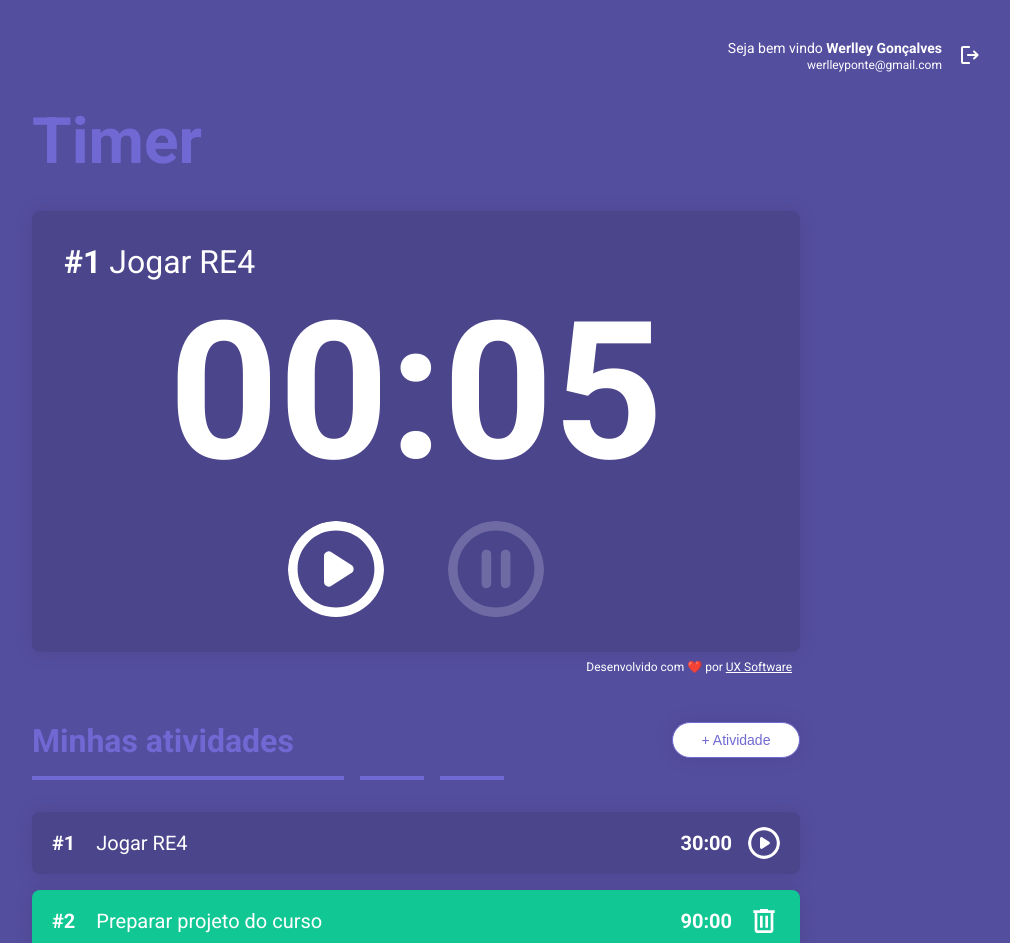
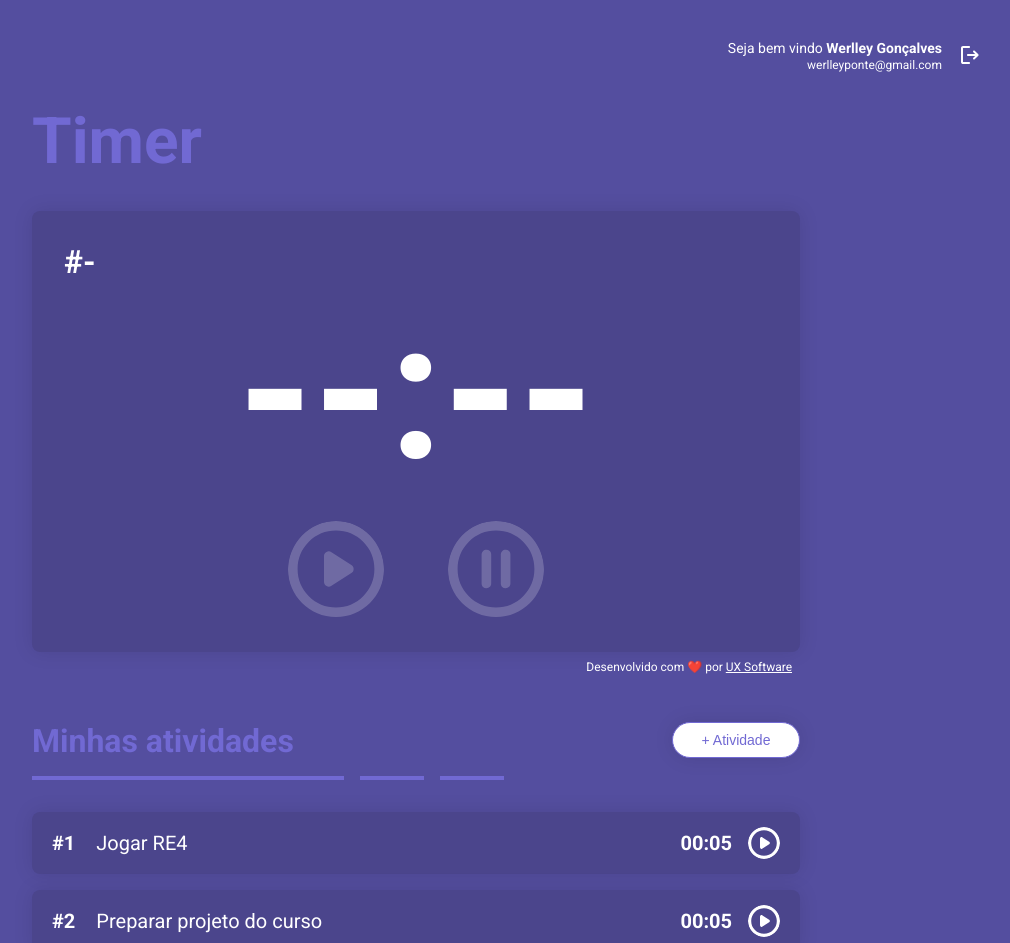
Before and after one commit to werlleyg/timerproject, a Next.js app: page /timer in a window 1280 px wide. Shown: the top 943 px of the page, without its empty margins (224-1234 px from the left). Built offline with nearby package versions, Linux system fonts and the light colour scheme.

Commit message:
feat: add start activity function

```diff
--- a/src/pages/timer/index.tsx
+++ b/src/pages/timer/index.tsx
@@ -19,7 +19,7 @@ import pauseIcon from '../../../public/assets/pause-icon.svg';
 import trashIcon from '../../../public/assets/trash-icon.svg';
 import successIcon from '../../../public/assets/success-icon.svg';
 
-interface IActivitiesList {
+interface IActivity {
   id: number;
   name: string;
   time: string;
@@ -27,40 +27,35 @@ interface IActivitiesList {
 }
 
 export default function Timer() {
-  const [activitiesList, setActivitiesList] = useState<IActivitiesList[]>([
+  const [activitiesList, setActivitiesList] = useState<IActivity[]>([
     {
       id: 1,
       name: 'Jogar RE4',
-      time: '30:00',
+      time: '00:05',
       status: 'pending',
     },
     {
       id: 2,
       name: 'Preparar projeto do curso',
-      time: '90:00',
-      status: 'completed',
+      time: '00:05',
+      status: 'pending',
     },
     {
       id: 3,
       name: 'Ler Stephen King',
-      time: '15:00',
-      status: 'active',
+      time: '00:05',
+      status: 'pending',
     },
   ]);
 
-  const [selectedActivity, setSelectedActivity] = useState<IActivitiesList>({
-    id: 1,
-    name: 'Jogar RE4',
-    time: '00:05',
-    status: 'pending',
-  });
+  const [selectedActivity, setSelectedActivity] = useState<IActivity>();
 
   const [counterStart, setCounterStart] = useState<boolean>(false);
 
   const counter = useRef<ReturnType<typeof setInterval> | undefined>();
 
   const startTimer = useCallback(() => {
-    if (!selectedActivity.time) return '--:--';
+    if (!selectedActivity?.time) return '--:--';
 
     setCounterStart(true);
 
@@ -94,6 +89,14 @@ export default function Timer() {
           time: '00:00',
         });
 
+        setActivitiesList((prev) =>
+          prev.map((activityPrev) => {
+            if (activityPrev.id === selectedActivity.id)
+              activityPrev.status = 'completed';
+            return activityPrev;
+          }),
+        );
+
         return setCounterStart(false);
       }
 
@@ -106,11 +109,30 @@ export default function Timer() {
     setCounterStart(false);
   }, [counter]);
 
+  const handleChangeActivity = useCallback(
+    (activity: IActivity) => {
+      let arrayActivities = activitiesList;
+      let activityIdx = activitiesList.indexOf(activity);
+
+      arrayActivities = arrayActivities.map((auxActivity) => {
+        if (auxActivity.status === 'active') auxActivity.status = 'pending';
+        return auxActivity;
+      });
+
+      arrayActivities[activityIdx].status = 'active';
+
+      setActivitiesList(arrayActivities);
+      setSelectedActivity(arrayActivities[activityIdx]);
+    },
+    [activitiesList],
+  );
+
   return (
     <>
       <Head>
         <title>
-          {counterStart ? `(${selectedActivity.time})` : ''} Timer - UX Software
+          {counterStart ? `(${selectedActivity?.time})` : ''} Timer - UX
+          Software
         </title>
         <meta
           name='description'
@@ -137,24 +159,30 @@ export default function Timer() {
         </Header>
         <Container>
           <h1>Timer</h1>
-          <TimerContent status={selectedActivity.status}>
+          <TimerContent status={selectedActivity?.status}>
             <h3>
-              <b>#{selectedActivity.id}</b> {selectedActivity.name}
+              <b>#{selectedActivity?.id || '-'}</b> {selectedActivity?.name}
             </h3>
             <div className='div__timer--counter' id='timer-number'>
-              {selectedActivity.time}
+              {selectedActivity?.time || '--:--'}
             </div>
-            {selectedActivity.status === 'completed' ? (
+            {selectedActivity?.status === 'completed' ? (
               <div className={'div__timer--options'}>
                 <Image src={successIcon} alt='sucesso' />
               </div>
             ) : (
               <div className={'div__timer--options'}>
-                <button onClick={startTimer} disabled={counterStart}>
+                <button
+                  onClick={startTimer}
+                  disabled={counterStart || !selectedActivity}
+                >
                   {' '}
                   <Image src={playIcon} alt='play' />
                 </button>
-                <button onClick={stopTimer} disabled={!counterStart}>
+                <button
+                  onClick={stopTimer}
+                  disabled={!counterStart || !selectedActivity}
+                >
                   <Image src={pauseIcon} alt='pause' />
                 </button>
               </div>
@@ -204,7 +232,10 @@ export default function Timer() {
                         />
                       </button>
                     ) : (
-                      <button>
+                      <button
+                        onClick={() => handleChangeActivity(activity)}
+                        disabled={counterStart}
+                      >
                         {' '}
                         <Image
                           src={playIcon}
--- a/src/pages/timer/styles.tsx
+++ b/src/pages/timer/styles.tsx
@@ -58,7 +58,7 @@ export const Container = styled.section`
 // --------------------------------
 
 interface ITimerContent {
-  status: 'pending' | 'active' | 'completed';
+  status?: 'pending' | 'active' | 'completed';
 }
 
 export const TimerContent = styled.div<ITimerContent>`
@@ -158,6 +158,7 @@ export const Card = styled.div<ICard>`
       ? 'var(--primary-color)'
       : 'var(--tertiary-color-dark)'};
   box-shadow: 0px 0px 20px rgba(0, 0, 0, 0.1);
+  transition: 0.3s;
   border-radius: 0.5rem;
   padding: 0rem 1rem;
   gap: 1rem;
```
